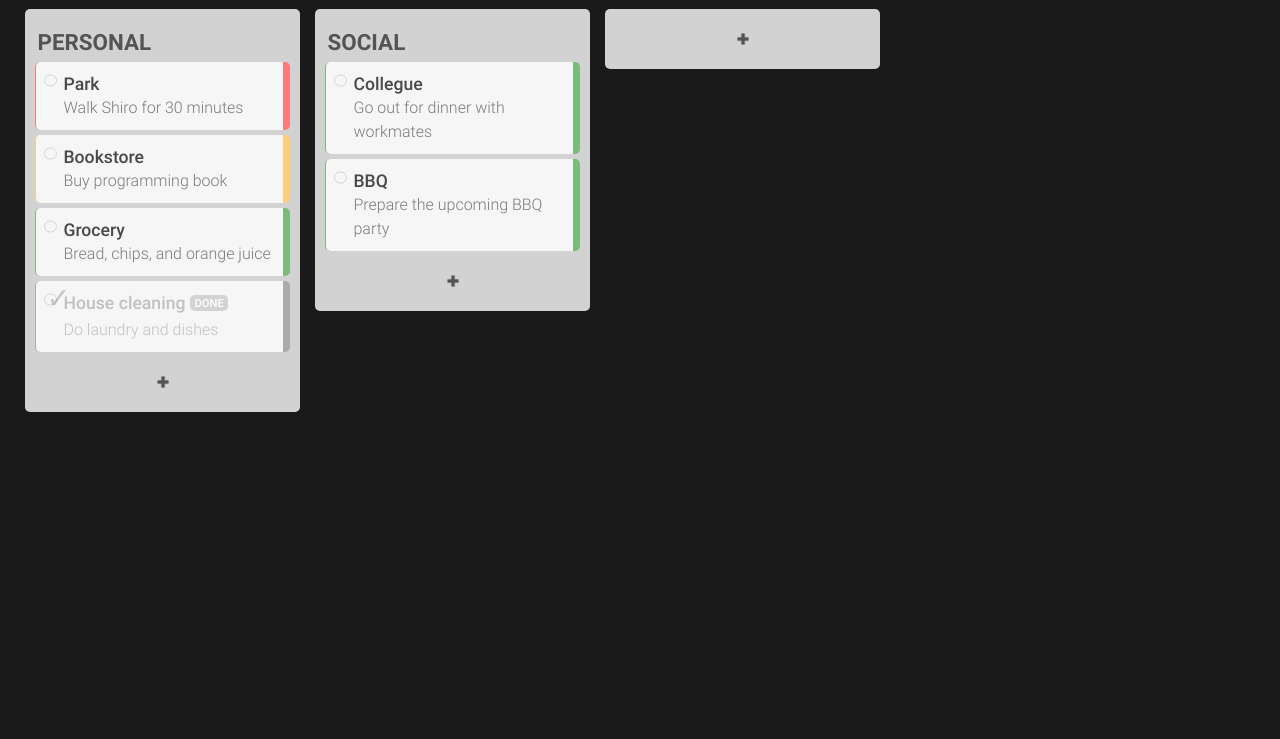
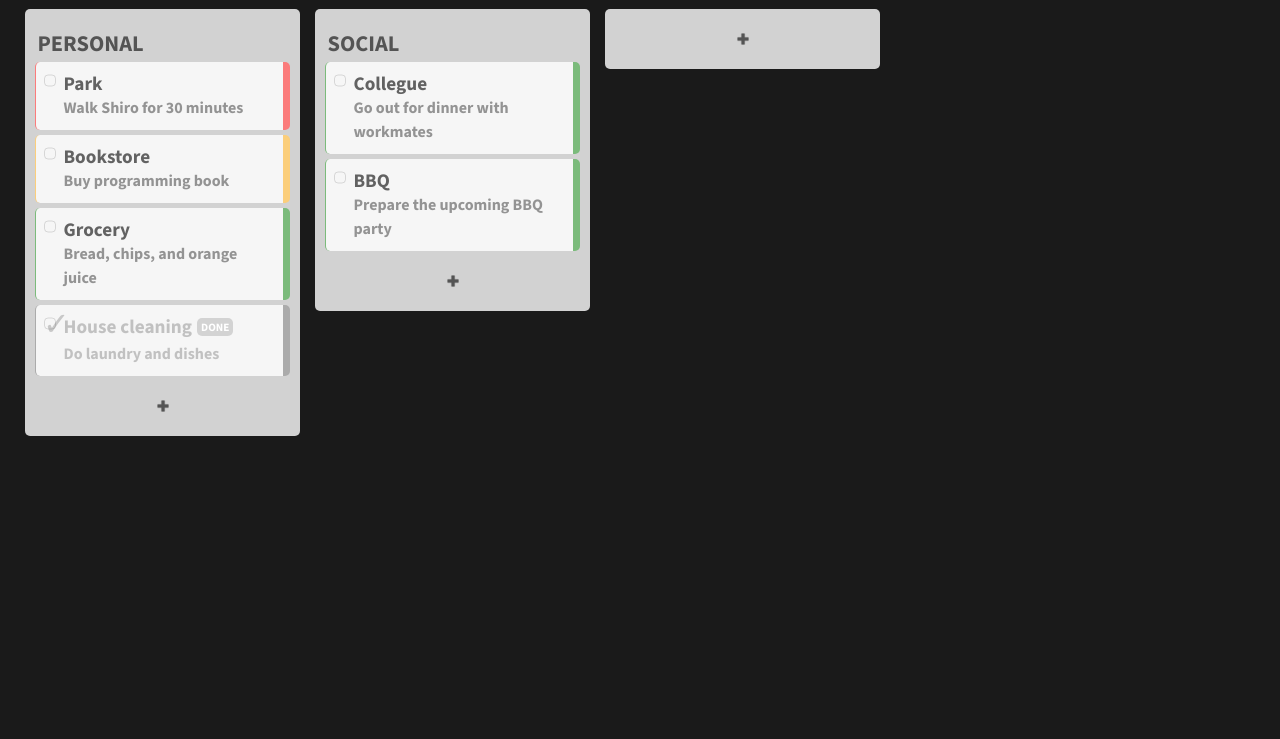
Before and after one commit to nzxf/todo, a website built with webpack: page dist/index.html in a window 1280 px wide. Shown: the part 61-800 px from the top of the page. Built offline with nearby package versions, Linux system fonts and the light colour scheme.

Commit message:
Change the font

```diff
--- a/src/style.css
+++ b/src/style.css
@@ -1,27 +1,9 @@
-@font-face {
-  font-family: 'myFont';
-  src: url('./fonts/font.ttf');
-}
-
-@font-face {
-  font-family: 'myFontBold';
-  src: url('./fonts/bold.ttf');
-}
-@font-face {
-  font-family: 'myFontMedium';
-  src: url('./fonts/medium.ttf');
-}
-@font-face {
-  font-family: 'myFontLight';
-  src: url('./fonts/light.ttf');
-}
-
 * {
   box-sizing: border-box;
   margin: 0;
   border: 0;
   padding: 0;
-  font-family: 'myFontLight';
+  font-family: 'Source Sans 3', sans-serif;
   font-size: 1rem;
   color: rgb(141, 141, 141);
 
@@ -74,7 +56,7 @@ body {
   padding-top: 3px;
   font-size: 1.5rem;
   color: rgba(255, 255, 255, 0.8);
-  font-family: 'myFontBold';
+  font-weight: 900;
 }
 
 .app-icon {
@@ -130,7 +112,7 @@ body {
 
 .project-name {
   width: 100%;
-  font-family: 'myFontBold';
+  font-weight: 700;
   font-size: 1.4rem;
   height: 32.5px;
   padding: 10px 2.5px 5px;
@@ -138,13 +120,19 @@ body {
 }
 
 .list-container,
-.add-input-container {
-  width: 100%;
+.add-input-container,
+.edit-input-container {
+  width: 255px;
   height: auto;
   background-color: rgba(255, 255, 255, 0.8);
   padding: 10px;
 
   border-radius: 5px;
+}
+
+.list-container > .edit-input-container {
+  transform: translateX(-11.5px);
+  background-color: transparent;
 }
 
 .edit-button,
@@ -260,13 +248,12 @@ input,
 .checkbox-container {
   padding-top: 5px;
   grid-row: 1/3;
-  height: 12.5px;
-  width: 12.5px;
+  height: 12px;
+  width: 12px;
   border: solid 1px rgba(138, 138, 138, 0.3);
-  border-radius: 50%;
+  border-radius: 4px;
   transform: translate(-2px, 2.5px);
 }
-
 
 .checkbox-container:hover::after {
   content: '✓';
@@ -274,7 +261,7 @@ input,
   font-size: 2rem;
   color: rgb(92, 92, 92);
   top: -22px;
-  left: 1.5px;
+  left: -2px;
 }
 
 .checkbox-container > input {
@@ -282,17 +269,17 @@ input,
 }
 
 .list-title {
-  color: rgba(0, 0, 0, 0.7);
-  font-family: 'myFontMedium';
-  font-size: 1.1rem;
+  color: rgba(0, 0, 0, 0.6);
+  font-weight: 700;
+  font-size: 1.2rem;
   line-height: 1.5rem;
 }
 
 .list-text {
   grid-column: 2/3;
   grid-row: 2/3;
-  color: rgba(0, 0, 0, 0.5);
-  font-family: 'myFontLight';
+  color: rgba(0, 0, 0, 0.4);
+  font-weight: 500;
   line-height: 1.5rem;
 }
 
@@ -301,7 +288,7 @@ input,
   flex-direction: column;
   align-items: end;
   justify-content: end;
-  height: 5rem;
+  height: 6rem;
 }
 
 .list-time,
@@ -310,8 +297,8 @@ input,
 .list-priority,
 .list-status {
   color: rgba(0, 0, 0, 0.3);
-  font-family: 'myFontLight';
-  font-size: 0.8rem;
+  font-weight: 500;
+  font-size: 0.9rem;
 }
 
 .list-container {
@@ -344,7 +331,6 @@ input,
 .priority-zero {
   border-left: solid 0.5px rgba(97, 97, 97, 0.5);
   border-right: solid 7px rgba(97, 97, 97, 0.5);
-  /* background-color: rgba(107, 107, 107, 0.2); */
 }
 .priority-zero > .mid-list > .list-title,
 .priority-zero > .mid-list > .list-text {
@@ -361,10 +347,10 @@ input,
 .priority-zero > .mid-list > .checkbox-container::after {
   content: '✓';
   position: relative;
-  font-size: 1.8rem;
+  font-size: 2rem;
   color: rgba(92, 92, 92, 0.3);
-  top: -19px;
-  left: 1.5px;
+  top: -21px;
+  left: -2px;
 }
 
 .priority-zero > .mid-list > .list-title::after {
@@ -403,7 +389,7 @@ input,
   transform: translateY(-0.3px);
 }
 .priority-input:hover {
-    background-color: rgba(201, 201, 201, 0.2);
+  background-color: rgba(201, 201, 201, 0.2);
 }
 
 .priority-input-low:checked {
```
Also changed, not shown: dist/333da16a3f3cc391d087.ttf (deleted), dist/7c8d04cd831df3033c8a.ttf (deleted), dist/bc863e1c6be56e255ea6.ttf (deleted), dist/bundle.js, dist/f80816a5455d171f948d.ttf (deleted), dist/index.html, src/fonts/bold.ttf (deleted), src/fonts/font.ttf (deleted), src/fonts/light.ttf (deleted), src/fonts/medium.ttf (deleted).
